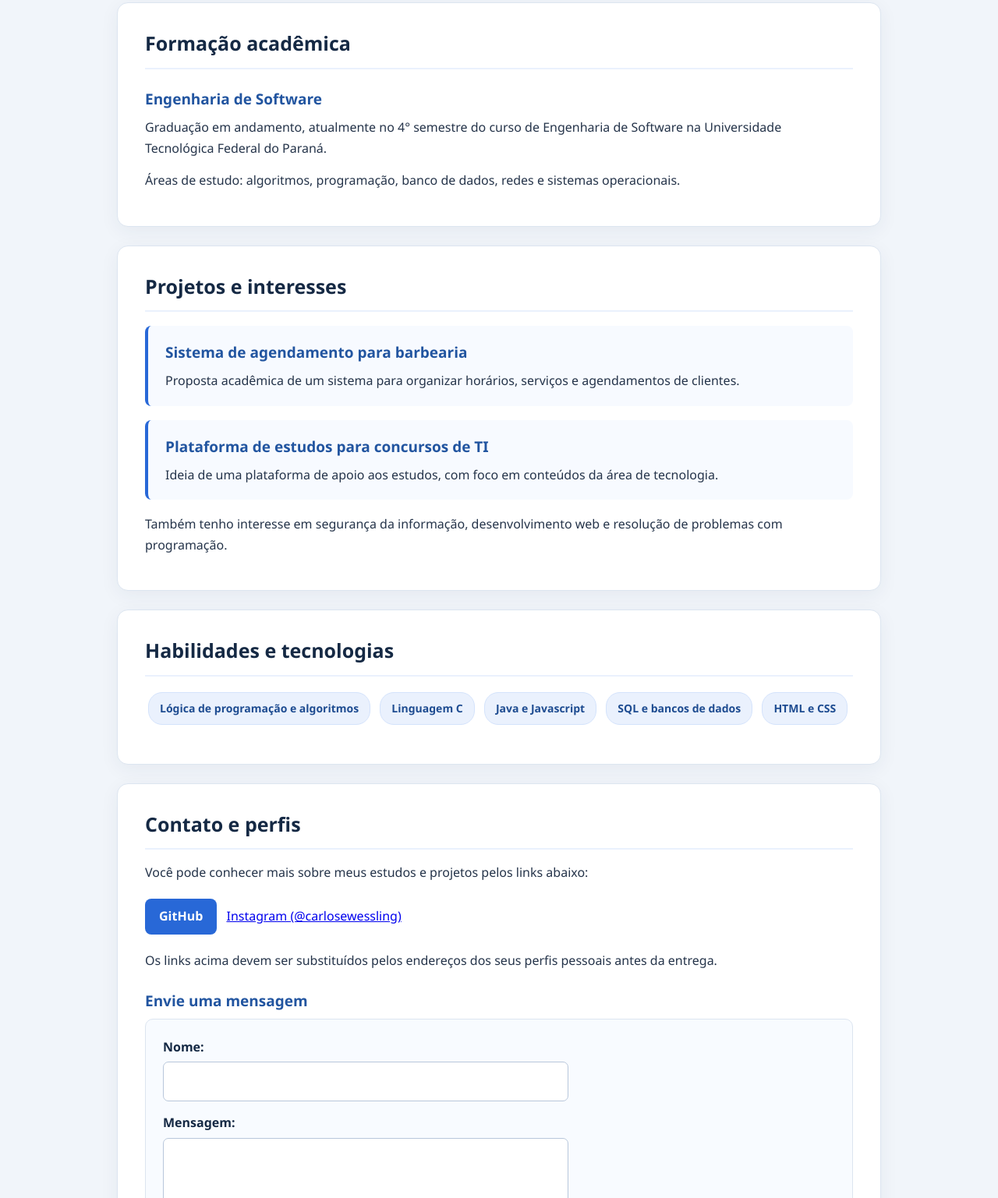
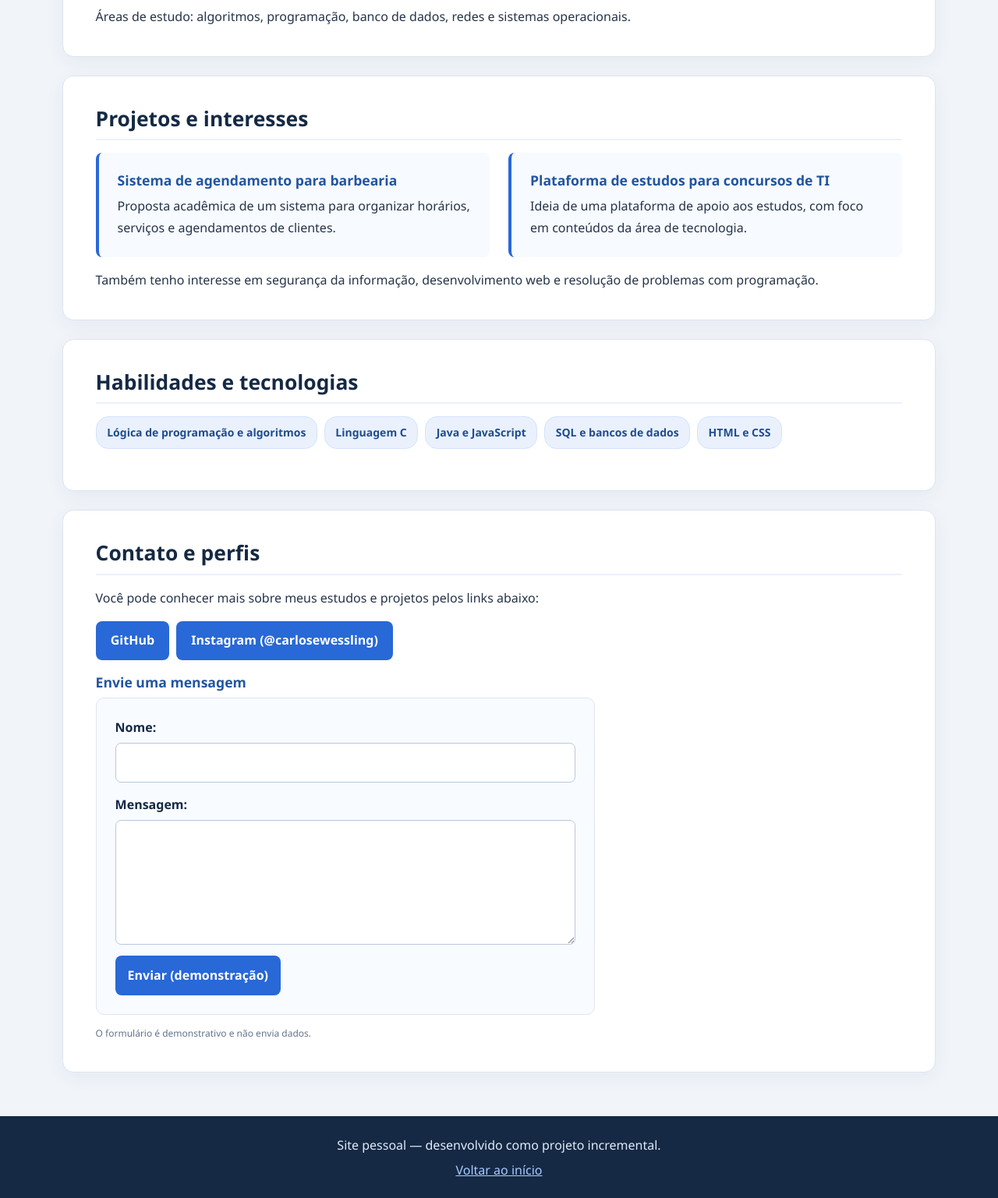
Before and after one commit to CarlosEduardoWessling/Projeto-Incremental-PW, a plain HTML site: page index.html in a window 1280 px wide. Shown: the part 1263-2800 px from the top of the page at 78% size. Drawn offline with Linux system fonts and the light colour scheme.

Commit message:
Add files via upload

```diff
--- a/index.html
+++ b/index.html
@@ -3,53 +3,61 @@
 <head>
     <meta charset="UTF-8">
     <meta name="viewport" content="width=device-width, initial-scale=1.0">
-    <meta name="description" content="Site pessoal de um estudante de Engenharia de Software.">
-    <title>Site Pessoal | Carlos </title>
+    <meta name="description" content="Site pessoal de Carlos Eduardo Wessling, estudante de Engenharia de Software.">
+    <title>Site Pessoal | Carlos Eduardo Wessling</title>
     <link rel="stylesheet" href="style.css">
 </head>
 <body>
     <header id="inicio">
+        <div class="cabecalho-conteudo">
             <h1>Carlos Eduardo Wessling</h1>
             <p>Estudante de Engenharia de Software</p>
-
             <nav aria-label="Navegação principal">
-            <a href="#sobre">Sobre mim</a> |
-            <a href="#formacao">Formação</a> |
-            <a href="#projetos">Projetos</a> |
-            <a href="#habilidades">Habilidades</a> |
+                <a href="#sobre">Sobre mim</a>
+                <a href="#formacao">Formação</a>
+                <a href="#projetos">Projetos</a>
+                <a href="#habilidades">Habilidades</a>
                 <a href="#contato">Contato</a>
             </nav>
+        </div>
     </header>
 
     <main>
-        <section aria-labelledby="apresentacao-titulo">
+        <section class="apresentacao" aria-labelledby="apresentacao-titulo">
+            <div class="apresentacao-conteudo">
+                <div class="apresentacao-texto">
                     <h2 id="apresentacao-titulo">Olá! Bem-vindo ao meu site de apresentação.</h2>
                     <p>Sou estudante de Engenharia de Software e estou desenvolvendo meus conhecimentos em programação, desenvolvimento web e tecnologia.</p>
-            <img src="imagem/carlos.png" alt="Imagem pessoal de Carlos" width="300" height="180">
-            <p><small>Fonte: Imagem pessoal, com edição de fundo por IA (ChatGPT)</small></p>
+                </div>
+                <figure>
+                    <img src="imagem/carlos.png" alt="Imagem pessoal de Carlos" width="360" height="450">
+                    <figcaption>Fonte: Imagem pessoal, com edição de fundo feito por IA (ChatGPT).</figcaption>
+                </figure>
+            </div>
         </section>
 
         <section id="sobre">
             <h2>Sobre mim</h2>
             <p>Olá! Meu nome é Carlos Eduardo Wessling e sou estudante de Engenharia de Software.
                 Pequeno sonhador nascido em Joinville - SC, crescido em Salto do Lontra - PR e atualmente morando em Dois Vizinhos por motivos de trabalho e estudo.
-                Atualmente, trabalho na CISS, onde tenho a oportunidade de desenvolver minha experiência profissional e adquirir novos conhecimentos, mas, também trabahei na Cooperativa Coasul por anos o que mais me audou a desenvolver profissionalmente.
+                Atualmente, trabalho na CISS, onde tenho a oportunidade de desenvolver minha experiência profissional e adquirir novos conhecimentos. Também trabalhei na Cooperativa Coasul por anos, o que me ajudou a desenvolver minhas habilidades profissionais.
                 Gosto bastante de tecnologia, programação e de entender como os sistemas funcionam.
                 Durante a faculdade, venho ampliando meus conhecimentos e colocando em prática o que aprendo.
                 Fora do ambiente profissional e acadêmico, sou apaixonado por carros, games e tudo que envolve tecnologia.
                 Gosto de aprender coisas novas e estou sempre buscando evoluir pessoal e profissionalmente.</p>
-            <p>Este site também é um projeto de aprendizagem: ele será aprimorado em etapas usando HTML, CSS e técnicas de layout responsivo.</p>
+            <p>Este site também é um projeto de aprendizagem: ele foi aprimorado em etapas usando HTML, CSS e técnicas de layout responsivo.</p>
         </section>
 
         <section id="formacao">
             <h2>Formação acadêmica</h2>
             <h3>Engenharia de Software</h3>
-            <p>Graduação em andamento, atualmente no 4° semestre do curso de Engenharia de Software na Universidade Tecnológica Federal do Paraná.</p>
+            <p>Graduação em andamento, atualmente no 4º semestre do curso de Engenharia de Software na Universidade Tecnológica Federal do Paraná.</p>
             <p>Áreas de estudo: algoritmos, programação, banco de dados, redes e sistemas operacionais.</p>
         </section>
 
         <section id="projetos">
             <h2>Projetos e interesses</h2>
+            <div class="projetos-grid">
                 <article>
                     <h3>Sistema de agendamento para barbearia</h3>
                     <p>Proposta acadêmica de um sistema para organizar horários, serviços e agendamentos de clientes.</p>
@@ -58,6 +66,7 @@
                     <h3>Plataforma de estudos para concursos de TI</h3>
                     <p>Ideia de uma plataforma de apoio aos estudos, com foco em conteúdos da área de tecnologia.</p>
                 </article>
+            </div>
             <p>Também tenho interesse em segurança da informação, desenvolvimento web e resolução de problemas com programação.</p>
         </section>
 
@@ -66,7 +75,7 @@
             <ul>
                 <li>Lógica de programação e algoritmos</li>
                 <li>Linguagem C</li>
-                <li>Java e Javascript</li>
+                <li>Java e JavaScript</li>
                 <li>SQL e bancos de dados</li>
                 <li>HTML e CSS</li>
             </ul>
@@ -77,22 +86,22 @@
             <p>Você pode conhecer mais sobre meus estudos e projetos pelos links abaixo:</p>
             <ul>
                 <li><a href="https://github.com/CarlosEduardoWessling/Projeto-Incremental-PW" target="_blank" rel="noopener noreferrer">GitHub</a></li>
-                <a href="https://www.instagram.com/carlosewessling/" target="_blank" rel="noopener noreferrer">Instagram (@carlosewessling)</a>
+                <li><a href="https://www.instagram.com/carlosewessling/" target="_blank" rel="noopener noreferrer">Instagram (@carlosewessling)</a></li>
             </ul>
-            <p>Os links acima devem ser substituídos pelos endereços dos seus perfis pessoais antes da entrega.</p>
 
             <h3>Envie uma mensagem</h3>
             <form>
                 <p>
-                    <label for="nome">Nome:</label><br>
-                    <input type="text" id="nome" name="nome" required>
+                    <label for="nome">Nome:</label>
+                    <input type="text" id="nome" name="nome" autocomplete="name" required>
                 </p>
                 <p>
-                    <label for="mensagem">Mensagem:</label><br>
-                    <textarea id="mensagem" name="mensagem" rows="5" cols="30" required></textarea>
+                    <label for="mensagem">Mensagem:</label>
+                    <textarea id="mensagem" name="mensagem" rows="5" required></textarea>
                 </p>
                 <button type="button">Enviar (demonstração)</button>
             </form>
+            <p class="form-aviso"><small>O formulário é demonstrativo e não envia dados.</small></p>
         </section>
     </main>
 
--- a/style.css
+++ b/style.css
@@ -9,252 +9,197 @@
     --borda: #dce5f0;
 }
 
-* {
-    box-sizing: border-box;
+* { box-sizing: border-box; }
+html { scroll-behavior: smooth; }
+body {
+    margin: 0;
+    min-width: 0;
+    background: var(--fundo);
+    color: var(--texto);
+    font-family: "Segoe UI", Tahoma, Geneva, Verdana, sans-serif;
+    font-size: 1rem;
+    line-height: 1.7;
+    overflow-wrap: break-word;
 }
 
-html {
-    scroll-behavior: smooth;
-}
-
-body {
-    margin: 0;
-    background-color: var(--fundo);
-    color: var(--texto);
-    font-family: "Segoe UI", Tahoma, Geneva, Verdana, sans-serif;
-    font-size: 16px;
-    line-height: 1.7;
-}
+img { display: block; max-width: 100%; height: auto; }
+input, textarea, button { font: inherit; }
+a { overflow-wrap: anywhere; }
+:focus-visible { outline: 3px solid #7bafff; outline-offset: 3px; }
 
 header {
     background: linear-gradient(125deg, #102039, #214d87);
     color: var(--branco);
     text-align: center;
-    padding: 48px 24px 30px;
+    padding: 2rem 1rem 1.5rem;
     border-bottom: 5px solid #4f91ff;
 }
-
-header h1 {
-    margin: 0;
-    font-size: 36px;
-    letter-spacing: 0.5px;
+.cabecalho-conteudo { max-width: 70rem; margin-inline: auto; }
+header h1 { margin: 0; font-size: clamp(1.6rem, 6vw, 2.25rem); line-height: 1.2; }
+header p { margin: .65rem 0 1.4rem; color: #d7e7ff; font-size: 1rem; }
+nav {
+    display: flex;
+    flex-wrap: wrap;
+    justify-content: center;
+    gap: .55rem;
+    padding-top: 1rem;
+    border-top: 1px solid rgba(255,255,255,.2);
 }
-
-header p {
-    margin: 5px 0 25px;
-    color: #d7e7ff;
-    font-size: 18px;
-}
-
-nav {
-    padding-top: 16px;
-    border-top: 1px solid rgba(255, 255, 255, 0.2);
-}
-
 nav a {
-    display: inline-block;
-    margin: 5px 4px;
-    padding: 7px 13px;
-    border: 1px solid rgba(255, 255, 255, 0.3);
-    border-radius: 20px;
+    flex: 1 1 42%;
+    padding: .6rem .7rem;
+    border: 1px solid rgba(255,255,255,.35);
+    border-radius: 1.25rem;
     color: var(--branco);
     text-decoration: none;
-    font-size: 14px;
+    font-size: .875rem;
     font-weight: 600;
-    transition: background-color 0.2s, color 0.2s;
+    transition: background-color .2s, color .2s;
 }
+nav a:hover, nav a:focus-visible { background: var(--branco); color: var(--azul-escuro); }
 
-nav a:hover,
-nav a:focus-visible {
-    background-color: var(--branco);
-    color: var(--azul-escuro);
+main { width: min(100% - 1.5rem, 70rem); margin: 1rem auto 2rem; }
+section {
+    min-width: 0;
+    margin-bottom: 1rem;
+    padding: 1.25rem 1rem;
+    background: var(--branco);
+    border: 1px solid var(--borda);
+    border-radius: .9rem;
+    box-shadow: 0 6px 24px rgba(27,48,79,.06);
+    scroll-margin-top: 1rem;
 }
-
-main {
-    width: 90%;
-    max-width: 980px;
-    margin: 36px auto 55px;
-}
-
-section {
-    margin-bottom: 24px;
-    padding: 30px 35px;
-    background-color: var(--branco);
-    border: 1px solid var(--borda);
-    border-radius: 14px;
-    box-shadow: 0 6px 24px rgba(27, 48, 79, 0.06);
-}
-
 section h2 {
-    margin: 0 0 16px;
-    padding-bottom: 10px;
+    margin: 0 0 1rem;
+    padding-bottom: .6rem;
     border-bottom: 2px solid var(--azul-claro);
     color: var(--azul-escuro);
-    font-size: 25px;
+    font-size: clamp(1.3rem, 4vw, 1.65rem);
+    line-height: 1.3;
 }
+section h3 { margin: 1.1rem 0 .45rem; color: #2255a0; font-size: 1.1rem; line-height: 1.35; }
+p { margin: 0 0 .9rem; }
+p:last-child { margin-bottom: 0; }
 
-section h3 {
-    margin-top: 22px;
-    margin-bottom: 7px;
-    color: #2255a0;
-    font-size: 19px;
-}
-
-p {
-    margin-top: 0;
-    margin-bottom: 14px;
-}
-
-main > section:first-child {
+.apresentacao {
     background: linear-gradient(120deg, #e9f2ff, #ffffff);
     border-left: 5px solid var(--azul);
 }
+.apresentacao-conteudo { display: grid; grid-template-columns: minmax(0, 1fr); gap: 1.25rem; align-items: center; }
+.apresentacao figure { margin: 0 auto; width: min(100%, 16rem); }
+.apresentacao img {
+    width: 100%;
+    border: 4px solid var(--branco);
+    border-radius: .75rem;
+    box-shadow: 0 8px 22px rgba(23,56,100,.16);
+}
+figcaption, small { color: var(--texto-suave); font-size: .75rem; }
+figcaption { text-align: center; margin-top: .4rem; }
 
-main > section:first-child img {
+.projetos-grid { display: grid; grid-template-columns: minmax(0, 1fr); gap: 1rem; margin: 1rem 0; }
+article {
+    min-width: 0;
+    padding: 1.1rem;
+    background: #f7faff;
+    border-left: 4px solid var(--azul);
+    border-radius: .5rem;
+}
+article h3 { margin-top: 0; }
+article p { margin-bottom: 0; }
+
+#habilidades ul, #contato ul { display: flex; flex-wrap: wrap; gap: .55rem; list-style: none; padding: 0; margin: 1rem 0; }
+#habilidades li {
+    padding: .5rem .85rem;
+    background: var(--azul-claro);
+    border: 1px solid #d4e3fc;
+    border-radius: 1rem;
+    color: #1e4c91;
+    font-size: .875rem;
+    font-weight: 600;
+}
+#contato li { flex: 1 1 100%; min-width: 0; }
+#contato li a {
     display: block;
-    max-width: 100%;
-    height: auto;
-    margin: 20px auto 10px;
-    border: 4px solid var(--branco);
-    border-radius: 12px;
-    box-shadow: 0 8px 22px rgba(23, 56, 100, 0.16);
+    padding: .7rem .9rem;
+    background: var(--azul);
+    color: var(--branco);
+    border-radius: .5rem;
+    text-align: center;
+    text-decoration: none;
+    font-weight: 600;
+    transition: background-color .2s, transform .2s;
+}
+#contato li a:hover, #contato li a:focus-visible { background: #174c9e; transform: translateY(-2px); }
+
+form {
+    width: 100%;
+    padding: 1rem;
+    background: #f8fbff;
+    border: 1px solid var(--borda);
+    border-radius: .65rem;
+}
+form label { display: block; margin-bottom: .35rem; color: var(--azul-escuro); font-weight: 600; }
+form input, form textarea {
+    display: block;
+    width: 100%;
+    min-width: 0;
+    padding: .7rem .8rem;
+    border: 1px solid #b8c7db;
+    border-radius: .45rem;
+    background: var(--branco);
+    color: var(--texto);
+}
+form input:focus, form textarea:focus { outline: 2px solid #97b9f6; outline-offset: 1px; border-color: var(--azul); }
+form textarea { min-height: 8rem; resize: vertical; }
+form button {
+    display: block;
+    width: 100%;
+    padding: .75rem 1rem;
+    border: 0;
+    border-radius: .5rem;
+    background: var(--azul);
+    color: var(--branco);
+    font-weight: 600;
+    cursor: pointer;
+    transition: background-color .2s;
+}
+form button:hover, form button:focus-visible { background: #174c9e; }
+.form-aviso { margin-top: .55rem; }
+
+footer { padding: 1.5rem 1rem; background: var(--azul-escuro); color: #e0eaf8; text-align: center; }
+footer p { margin-bottom: .3rem; }
+footer a { color: #a9caff; text-decoration: underline; }
+footer a:hover, footer a:focus-visible { color: var(--branco); }
+
+@media (min-width: 768px) {
+    header { padding: 2.6rem 1.5rem 1.8rem; }
+    header h1 { font-size: 2.3rem; }
+    header p { font-size: 1.1rem; }
+    nav { gap: .65rem; }
+    nav a { flex: 0 1 auto; padding: .6rem 1rem; }
+
+    main { width: min(100% - 3rem, 70rem); margin: 2rem auto 3rem; }
+    section { margin-bottom: 1.5rem; padding: 2rem; }
+    .apresentacao-conteudo { grid-template-columns: minmax(0, 1fr) minmax(11rem, 15rem); gap: 2rem; }
+    .apresentacao figure { width: 100%; }
+    .projetos-grid { grid-template-columns: repeat(2, minmax(0, 1fr)); }
+    #contato li { flex: 0 1 auto; }
+    #contato li a { padding-inline: 1.2rem; }
+    form { max-width: 40rem; padding: 1.5rem; }
+    form button { width: auto; min-width: 10rem; }
 }
 
-small {
-    display: block;
-    color: var(--texto-suave);
-    font-size: 12px;
-    text-align: center;
+@media (min-width: 1200px) {
+    header { padding: 3rem 2rem 2rem; }
+    header h1 { font-size: 2.6rem; }
+    main { margin-top: 2.5rem; margin-bottom: 3.5rem; }
+    section { padding: 2.3rem 2.6rem; }
+    .apresentacao-conteudo { grid-template-columns: minmax(0, 1fr) minmax(15rem, 19rem); gap: 3.5rem; }
+    .projetos-grid { gap: 1.5rem; }
+    article { padding: 1.5rem; }
 }
 
-article {
-    margin: 18px 0;
-    padding: 18px 22px;
-    background-color: #f7faff;
-    border-left: 4px solid var(--azul);
-    border-radius: 8px;
+@media (prefers-reduced-motion: reduce) {
+    html { scroll-behavior: auto; }
+    *, *::before, *::after { transition-duration: .01ms !important; }
 }
-
-article h3 {
-    margin-top: 0;
-}
-
-article p {
-    margin-bottom: 0;
-}
-
-#habilidades ul,
-#contato ul {
-    padding-left: 0;
-    list-style: none;
-}
-
-#habilidades li {
-    display: inline-block;
-    padding: 8px 14px;
-    margin: 4px;
-    background-color: var(--azul-claro);
-    border: 1px solid #d4e3fc;
-    border-radius: 18px;
-    color: #1e4c91;
-    font-size: 14px;
-    font-weight: 600;
-}
-
-#contato li {
-    display: inline-block;
-    margin: 4px 8px 4px 0;
-}
-
-#contato li a {
-    display: inline-block;
-    padding: 9px 18px;
-    background-color: var(--azul);
-    border-radius: 8px;
-    color: var(--branco);
-    text-decoration: none;
-    font-weight: 600;
-    transition: background-color 0.2s, transform 0.2s;
-}
-
-#contato li a:hover,
-#contato li a:focus-visible {
-    background-color: #174c9e;
-    transform: translateY(-2px);
-}
-
-form {
-    padding: 22px;
-    background-color: #f8fbff;
-    border: 1px solid var(--borda);
-    border-radius: 10px;
-}
-
-form label {
-    display: inline-block;
-    margin-bottom: 5px;
-    color: var(--azul-escuro);
-    font-weight: 600;
-}
-
-form input,
-form textarea {
-    display: block;
-    width: 100%;
-    max-width: 520px;
-    padding: 11px 13px;
-    border: 1px solid #b8c7db;
-    border-radius: 7px;
-    background-color: var(--branco);
-    color: var(--texto);
-    font: inherit;
-}
-
-form input:focus,
-form textarea:focus {
-    outline: 2px solid #97b9f6;
-    border-color: var(--azul);
-}
-
-form textarea {
-    min-height: 130px;
-    resize: vertical;
-}
-
-form button {
-    padding: 11px 22px;
-    border: 0;
-    border-radius: 8px;
-    background-color: var(--azul);
-    color: var(--branco);
-    font: inherit;
-    font-weight: 600;
-    cursor: pointer;
-    transition: background-color 0.2s;
-}
-
-form button:hover,
-form button:focus-visible {
-    background-color: #174c9e;
-}
-
-footer {
-    padding: 24px;
-    background-color: var(--azul-escuro);
-    color: #e0eaf8;
-    text-align: center;
-}
-
-footer p {
-    margin-bottom: 4px;
-}
-
-footer a {
-    color: #a9caff;
-    text-decoration: underline;
-}
-
-footer a:hover,
-footer a:focus-visible {
-    color: var(--branco);
-}
```
Lines whose indentation alone changed are shown as unchanged.
